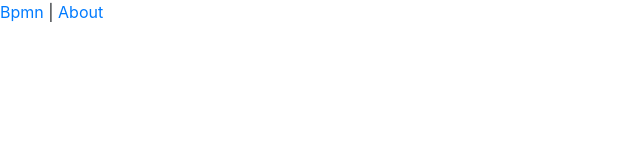
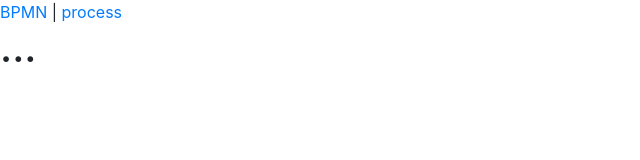
Before and after one commit to rootbr/javalin-camunda-microservice, a Vue app in the folder src/main/javascript/: page /process in a window 1280 px wide. Shown: the top 160 px of the page, without its empty margins (0-640 px from the left). Built offline with nearby package versions, Linux system fonts and the light colour scheme.

Commit message:
refactoring

```diff
--- a/src/main/javascript/src/App.vue
+++ b/src/main/javascript/src/App.vue
@@ -1,8 +1,8 @@
 <template>
   <div id="app">
     <div id="nav">
-      <router-link to="/">Bpmn</router-link> |
-      <router-link to="/about">About</router-link>
+      <router-link to="/">BPMN</router-link> |
+      <router-link to="/process">process</router-link>
     </div>
     <router-view/>
   </div>
--- a/src/main/javascript/src/components/Table.vue
+++ b/src/main/javascript/src/components/Table.vue
@@ -66,11 +66,14 @@
     },
     methods: {
       fetchData() {
+        fetch('http://localhost:8080/api/processes')
+          .then(response => response.json())
+          .then(response => (this.rows = response))
+          .catch(err => console.log(err));
+      },
+      pollingData() {
         this.polling = setInterval(() => {
-          fetch('http://localhost:8080/api/processes')
-            .then(response => response.json())
-            .then(response => (this.rows = response))
-            .catch(err => console.log(err));
+          this.fetchData();
         }, 500)
       },
     },
@@ -81,7 +84,8 @@
       clearInterval(this.polling)
     },
     created() {
-      this.fetchData()
+      this.fetchData();
+      this.pollingData();
     },
   };
 </script>
--- a/src/main/javascript/src/router.js
+++ b/src/main/javascript/src/router.js
@@ -1,7 +1,7 @@
 import Vue from 'vue';
 import Router from 'vue-router';
 import Home from '@/views/Home.vue';
-import About from '@/views/About.vue';
+import Process from '@/views/Process.vue';
 
 Vue.use(Router);
 
@@ -15,9 +15,9 @@ export default new Router({
       component: Home,
     },
     {
-      path: '/about',
-      name: 'about',
-      component: About,
+      path: '/process',
+      name: 'process',
+      component: Process,
     },
   ],
 });
--- a/src/main/javascript/src/views/About.vue
+++ b/src/main/javascript/src/views/Process.vue
@@ -1,5 +1,5 @@
 <template>
-  <div class="about">
+  <div class="Process">
     <h1>...</h1>
   </div>
 </template>
```
